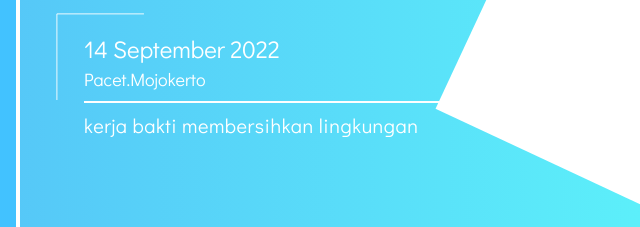
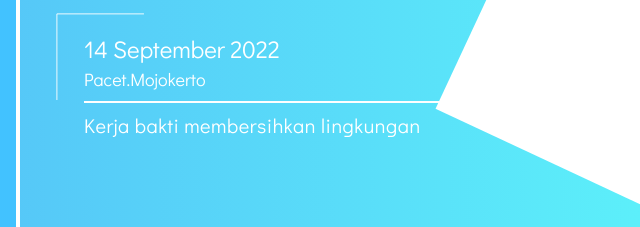
Before and after one commit to januarsyah901/lomba-1, a website: page public/index.html in a window 1280 px wide. Shown: the part 7433-7660 px from the top of the page, 640-1280 px from the left. Drawn offline with nearby package versions, Linux system fonts and the light colour scheme.

Commit message:
Update index.html

```diff
--- a/public/index.html
+++ b/public/index.html
@@ -353,7 +353,7 @@
                 <h1 class=" text-white text-xl lg:text-2xl 2xl:text-4xl font-medium mx-7 mt-5">14 September 2022 <br></h1>
                 <span class=" text-white mb-1 text-md lg:text-lg 2xl:text-2xl font-extralight mx-7">Pacet.Mojokerto</span>
                 <div class=" w-80% bg-white h-0.5 my-1 mx-7"></div>
-                <h1 class= "ag2 text-white my-1 text-lg lg:text-xl 2xl:text-3xl tracking-wide mx-7">kerja bakti membersihkan lingkungan</h1>
+                <h1 class= "ag2 text-white my-1 text-lg lg:text-xl 2xl:text-3xl tracking-wide mx-7">Kerja bakti membersihkan lingkungan</h1>
               </div>
             </div>
           </div>
```
